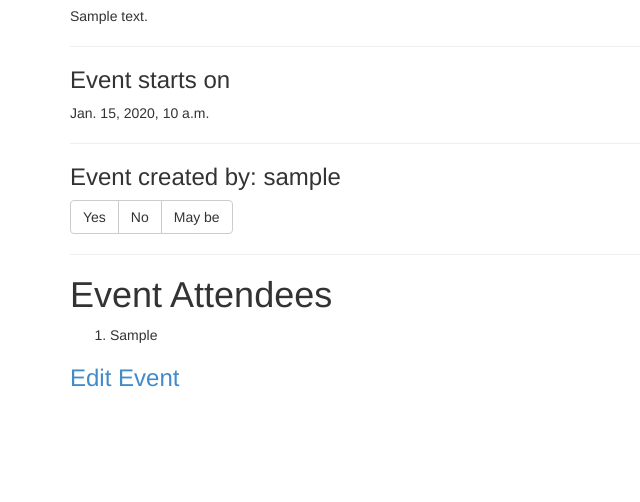
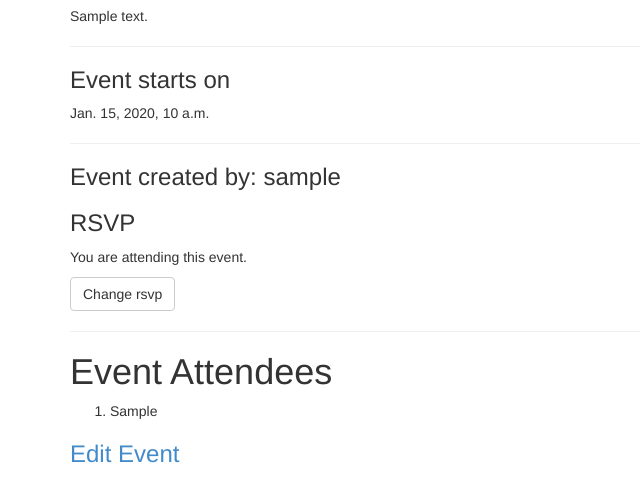
Before and after one commit to agiliq/opentavern, a Django app: a page that uses tavern/templates/event_details.html in a window 1280 px wide. Shown: the part 195-697 px from the top of the page, without its empty margins (0-640 px from the left). Run offline with Django 3.2, Linux system fonts and the light colour scheme; a user stored in the database is signed in; tables that the repository leaves empty hold one stand-in row (values such as "Sample post"); some libraries are stand-ins or nearby versions.

Commit message:
rsvp working with event detail view

```diff
--- a/tavern/templates/event_details.html
+++ b/tavern/templates/event_details.html
@@ -14,11 +14,27 @@
 
     <h3>Event created by: {{ event.creator }} </h3>
     {% if user.is_authenticated %}
-    <div class="btn-group">
-        <button type="button" onclick="change_rsvp('{{ event.id }}', 'yes')" id="rsvp-yes" class="rsvp btn btn-default">Yes</button>
-        <button type="button" onclick="change_rsvp('{{ event.id }}', 'no')" id="rsvp-no" class="rsvp btn btn-default">No</button>
-        <button type="button" onclick="change_rsvp('{{ event.id }}', 'maybe')" id="rsvp-maybe" class="rsvp btn btn-default">May be</button>
+    <h3>RSVP</h3>
+    <p id="rsvpMessage">{{ attendee_rsvp }}</p>
+    <div id="rsvpModal" class="modal fade" tabindex="-1" role="dialog">
+        <div class="modal-dialog">
+            <div class="modal-content">
+                <div class="modal-header">
+                    <button type="button" class="close" data-dismiss="modal" aria-hidden="true">&times;</button>
+                    <h4 class="modal-title">rsvp</h4>
+                </div>
+                <div class="modal-body">
+                    <div class="btn-group">
+                        <button type="button" onclick="change_rsvp('{{ event.id }}', 'yes')" id="rsvp-yes" class="rsvp btn btn-default">Yes</button>
+                        <button type="button" onclick="change_rsvp('{{ event.id }}', 'no')" id="rsvp-no" class="rsvp btn btn-default">No</button>
+                        <button type="button" onclick="change_rsvp('{{ event.id }}', 'maybe')" id="rsvp-maybe" class="rsvp btn btn-default">May be</button>
+                    </div>
+                </div>
+                <div class="modal-footer"></div>
+            </div>
+        </div>
     </div>
+    <button class="btn btn-default" data-toggle="modal" data-target="#rsvpModal">Change rsvp</button>
     {% endif %}
     <hr/>
     <h1> Event Attendees </h1>
@@ -41,6 +57,8 @@
             $.get(url, function(data) {
                     $(".rsvp").removeClass("active");
                     $("#rsvp-"+rsvp).addClass("active");
+                    $("#rsvpMessage").html(data);
+                    $("#rsvpModal").modal('hide');
                     });
         }
     </script>
--- a/tavern/views.py
+++ b/tavern/views.py
@@ -40,19 +40,29 @@ def index(request, template='home.html'):
 @login_required
 def rsvp(request, event_id, rsvp_status):
     """ View to set RSVP status for an event """
-    attendee = Attendee.objects.get_or_create(user__id=request.user.id,
-                                              event__id=event_id)[0]
-    attendee.rsvp_status = rsvp_status
-    attendee.rsvped_on = timezone.now()
-    attendee.save()
+    #import pdb
+    #pdb.set_trace()
+    event = get_object_or_404(Event, id=int(event_id))
+    user = get_object_or_404(User, id=request.user.id)
+    try:
+        attendee = Attendee.objects.get(user=user,
+                                        event=event)
+        attendee.rsvp_status = rsvp_status
+        attendee.rsvped_on = timezone.now()
+        attendee.save()
+    except Attendee.DoesNotExist:
+        attendee = Attendee.objects.create(
+                user=user,
+                event=event,
+                rsvp_status=rsvp_status,
+                rsvped_on=timezone.now())
 
-    message = 'Successfully Chaged your RSVP status. '
     if rsvp_status == 'yes':
-        message += "You are attending this event."
+        message = "You are attending this event."
     elif rsvp_status == 'no':
-        message += "You are not attending this event."
+        message = "You are not attending this event."
     elif rsvp_status == 'maybe':
-        message += "You may attend this event."
+        message = "You may attend this event."
 
     return HttpResponse(message) #Response message not used for now
 
@@ -120,8 +130,23 @@ class EventDetail(UpcomingEventsMixin, DetailView):
     def get_context_data(self, **kwargs):
         context = super(EventDetail, self).get_context_data(**kwargs)
         event = context['event']
+        #if self.request.user.is_authenticated:
+        try:
+            rsvp_status = Attendee.objects.get(user__id=self.request.user.id,
+                                            event=event).rsvp_status
+            if rsvp_status == 'yes':
+                message = "You are attending this event."
+            elif rsvp_status == 'no':
+                message = "You are not attending this event."
+            elif rsvp_status == 'maybe':
+                message = "You may attend this event."
+        except Attendee.DoesNotExist:
+            message = "You have not rsvped yet"
+        context['attendee_rsvp'] = message
 
-        context['event_attendees'] = Attendee.objects.filter(event=event, rsvp_status="yes")
+        context['event_attendees'] = Attendee.objects.filter(
+                event=event,
+                rsvp_status="yes")
         context['editable'] = event.starts_at > timezone.now()
         return context
 
```
